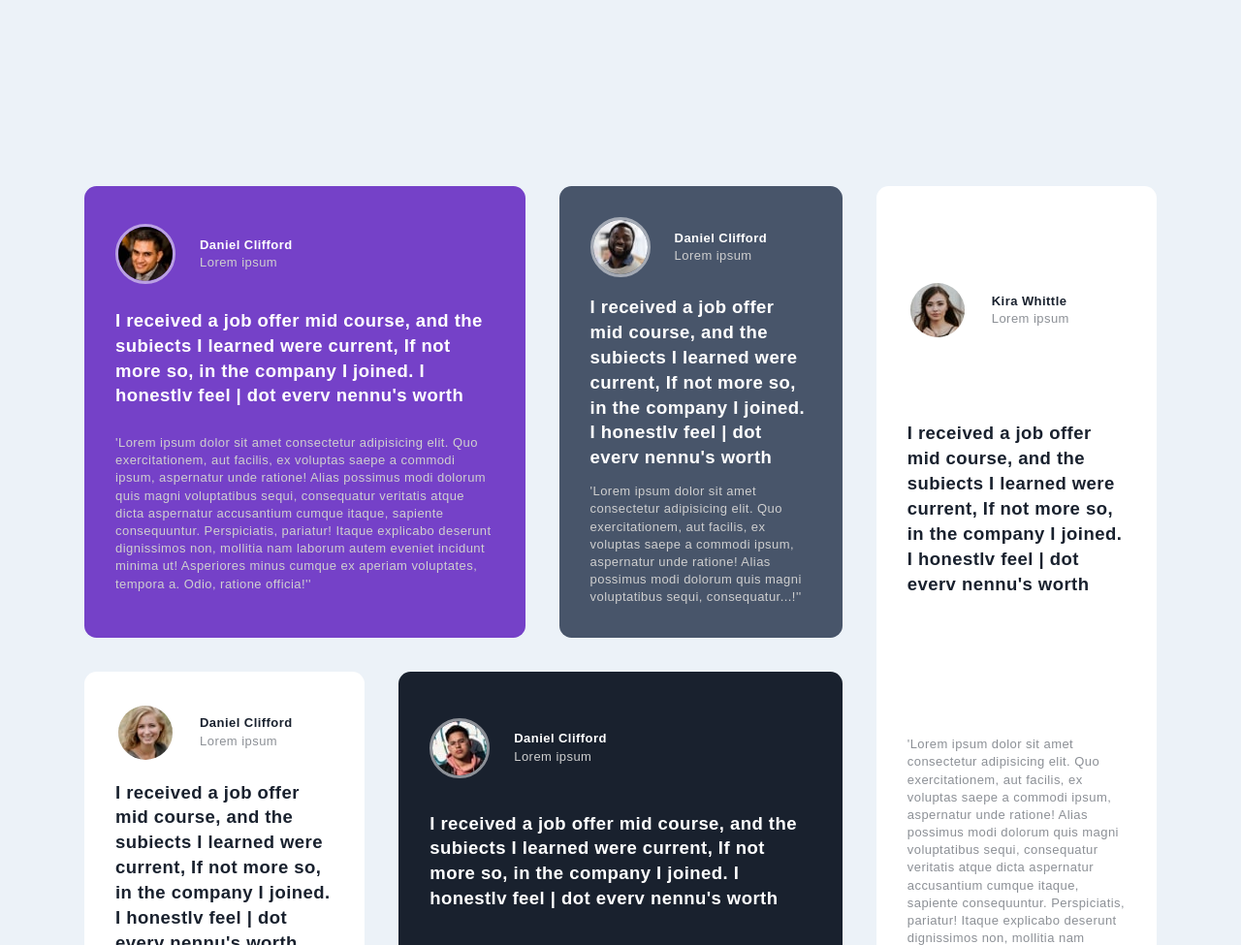
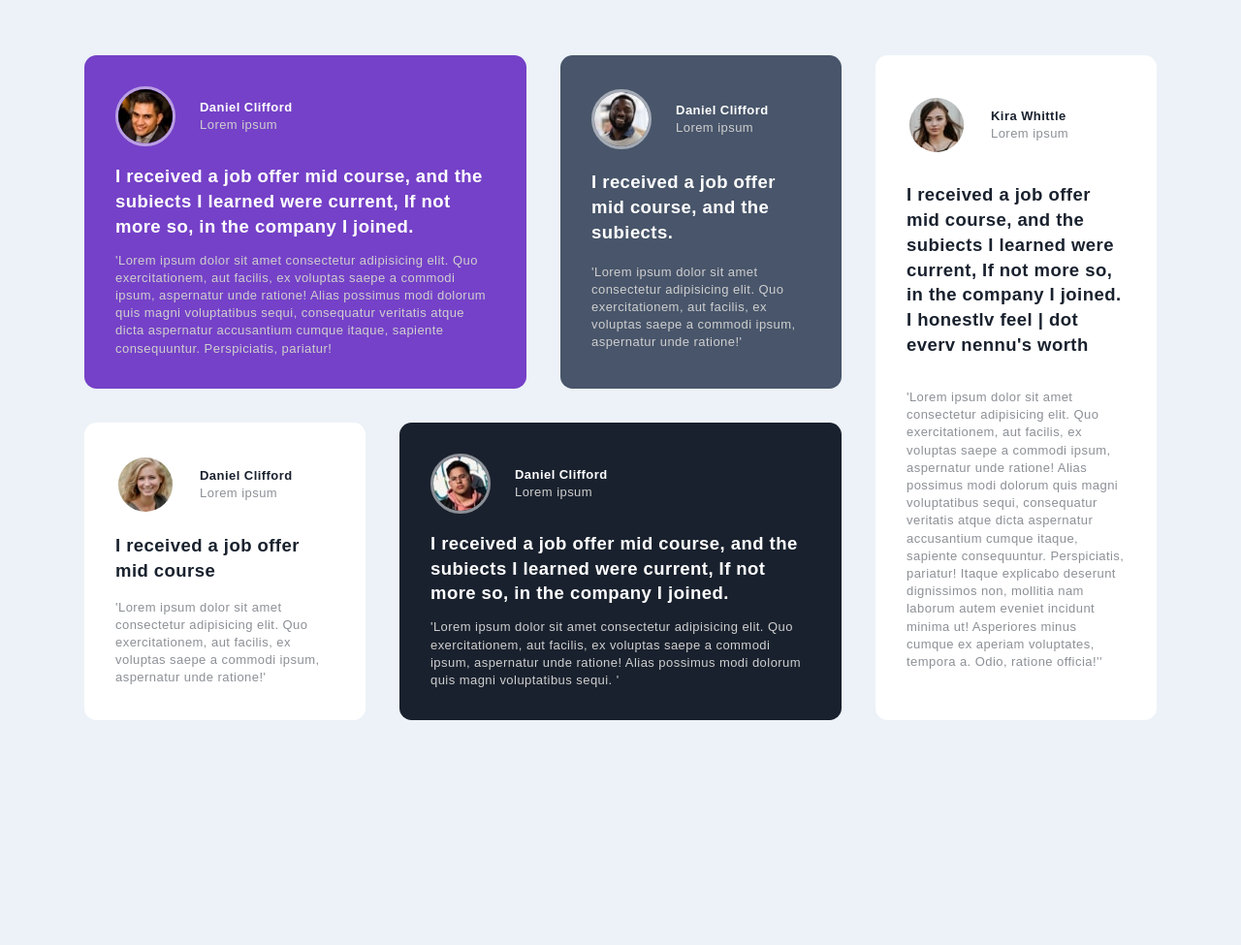
Before and after one commit to damirdine/todo, a plain HTML site: page index.html in a window 1280 px wide. Shown: the top 975 px of the page at 97% size. After the commit the page ends 800 px from the top, so only its background shows below. Drawn offline with Linux system fonts and the light colour scheme.

Commit message:
resposive desktop

```diff
--- a/index.html
+++ b/index.html
@@ -18,10 +18,10 @@
                 </div>
             </div>
             <p class="card__title">
-                I received a job offer mid course, and the subiects I learned were current, If not more so, in the company I joined. I honestlv feel | dot everv nennu's worth
+                I received a job offer mid course, and the subiects I learned were current, If not more so, in the company I joined.
             </p>
             <p class="card__content">
-                'Lorem ipsum dolor sit amet consectetur adipisicing elit. Quo exercitationem, aut facilis, ex voluptas saepe a commodi ipsum, aspernatur unde ratione! Alias possimus modi dolorum quis magni voluptatibus sequi, consequatur veritatis atque dicta aspernatur accusantium cumque itaque, sapiente consequuntur. Perspiciatis, pariatur! Itaque explicabo deserunt dignissimos non, mollitia nam laborum autem eveniet incidunt minima ut! Asperiores minus cumque ex aperiam voluptates, tempora a. Odio, ratione officia!''
+                'Lorem ipsum dolor sit amet consectetur adipisicing elit. Quo exercitationem, aut facilis, ex voluptas saepe a commodi ipsum, aspernatur unde ratione! Alias possimus modi dolorum quis magni voluptatibus sequi, consequatur veritatis atque dicta aspernatur accusantium cumque itaque, sapiente consequuntur. Perspiciatis, pariatur!
             </p>
         </div>
         <div class="card card--gray">
@@ -33,10 +33,10 @@
                 </div>
             </div>
             <p class="card__title">
-                I received a job offer mid course, and the subiects I learned were current, If not more so, in the company I joined. I honestlv feel | dot everv nennu's worth
+                I received a job offer mid course, and the subiects.
             </p>
             <p class="card__content">
-                'Lorem ipsum dolor sit amet consectetur adipisicing elit. Quo exercitationem, aut facilis, ex voluptas saepe a commodi ipsum, aspernatur unde ratione! Alias possimus modi dolorum quis magni voluptatibus sequi, consequatur...!''
+                'Lorem ipsum dolor sit amet consectetur adipisicing elit. Quo exercitationem, aut facilis, ex voluptas saepe a commodi ipsum, aspernatur unde ratione!'
             </p>
         </div>
         <div class="card card--white">
@@ -48,10 +48,10 @@
                 </div>
             </div>
             <p class="card__title">
-                I received a job offer mid course, and the subiects I learned were current, If not more so, in the company I joined. I honestlv feel | dot everv nennu's worth
+                I received a job offer mid course
             </p>
             <p class="card__content txt-dark50">
-                'Lorem ipsum dolor sit amet consectetur adipisicing elit. Quo exercitationem, aut facilis, ex voluptas saepe a commodi ipsum, aspernatur unde ratione! Alias possimus modi dolorum quis magni voluptatibus sequi, consequatur veritatis atque dicta aspernatur accusantium cumque itaque, sapiente consequuntur.'
+                'Lorem ipsum dolor sit amet consectetur adipisicing elit. Quo exercitationem, aut facilis, ex voluptas saepe a commodi ipsum, aspernatur unde ratione!'
             </p>
         </div>
         <div class="card card--dark-gray">
@@ -63,10 +63,10 @@
                 </div>
             </div>
             <p class="card__title">
-                I received a job offer mid course, and the subiects I learned were current, If not more so, in the company I joined. I honestlv feel | dot everv nennu's worth
+                I received a job offer mid course, and the subiects I learned were current, If not more so, in the company I joined.
             </p>
             <p class="card__content">
-                'Lorem ipsum dolor sit amet consectetur adipisicing elit. Quo exercitationem, aut facilis, ex voluptas saepe a commodi ipsum, aspernatur unde ratione! Alias possimus modi dolorum quis magni voluptatibus sequi, consequatur veritatis atque dicta aspernatur accusantium cumque itaque, sapiente consequuntur. Perspiciatis, pariatur! Itaque explicabo deserunt dignissimos non, mollitia nam laborum autem eveniet incidunt minima ut! Asperiores minus cumque ex aperiam voluptates, tempora a. Odio, ratione officia!''
+                'Lorem ipsum dolor sit amet consectetur adipisicing elit. Quo exercitationem, aut facilis, ex voluptas saepe a commodi ipsum, aspernatur unde ratione! Alias possimus modi dolorum quis magni voluptatibus sequi. '
             </p>
         </div>
         <div class="card card--white">
--- a/style.css
+++ b/style.css
@@ -47,14 +47,16 @@ body{
 
 /* mise en form */
 body{
+    display: grid;
     background-color: var(--light-grayish-blue);
+    align-content: center;
+    min-height: 100vh;
 }
 .container{
     display: grid;
     gap: 35px;
     justify-items: center;
-    margin: 15% 6.8%;
-
+    margin: 1% 6.8%;
 }
 .card{
     display: grid;
```
Also changed, not shown: 1 other file.
